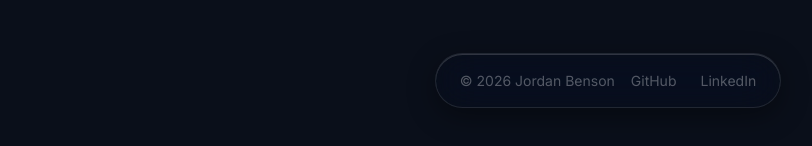
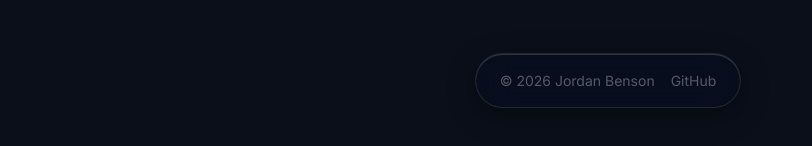
Before and after one commit to ChristIsKingAlways/JordanBensonDEV, a React (Vite) app: page / in a window 1280 px wide. Shown: the part 4015-4161 px from the top of the page, without its empty margins (32-844 px from the left). Built offline with nearby package versions, Linux system fonts and the light colour scheme.

Commit message:
Remove LinkedIn from site social links

```diff
--- a/src/data/portfolioContent.js
+++ b/src/data/portfolioContent.js
@@ -10,10 +10,7 @@ export const siteMeta = {
   description:
     "Developer and entrepreneur focused on building thoughtful, scalable solutions for the modern web.",
   email: "Jordan@duodynamicsit.com",
-  social: [
-    { label: "GitHub", url: "https://github.com/ChristIsKingAlways" },
-    { label: "LinkedIn", url: "https://linkedin.com/in/" },
-  ],
+  social: [{ label: "GitHub", url: "https://github.com/ChristIsKingAlways" }],
 };
 
 /** Primary nav — labels mirror the public site (“Work” → #projects). */
```
